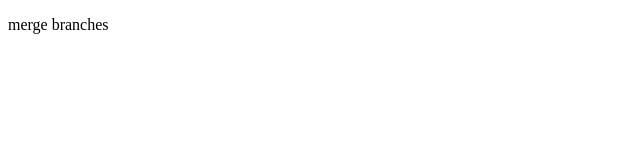
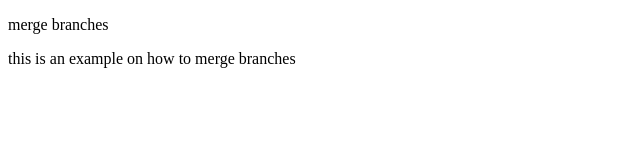
Before and after one commit to Patel-anshj1022/tech_bandits, a plain HTML site: page index.html in a window 1280 px wide. Shown: the whole page, without its empty margins (0-640 px from the left). Drawn offline with Linux system fonts and the light colour scheme.

Commit message:
add this is an example in how to merge branches

```diff
--- a/index.html
+++ b/index.html
@@ -7,6 +7,7 @@
 </head>
 <body>
     <p>merge branches</p>
+    <p>this is an example on how to merge branches</p>
 
 </body>
 </html>
```
